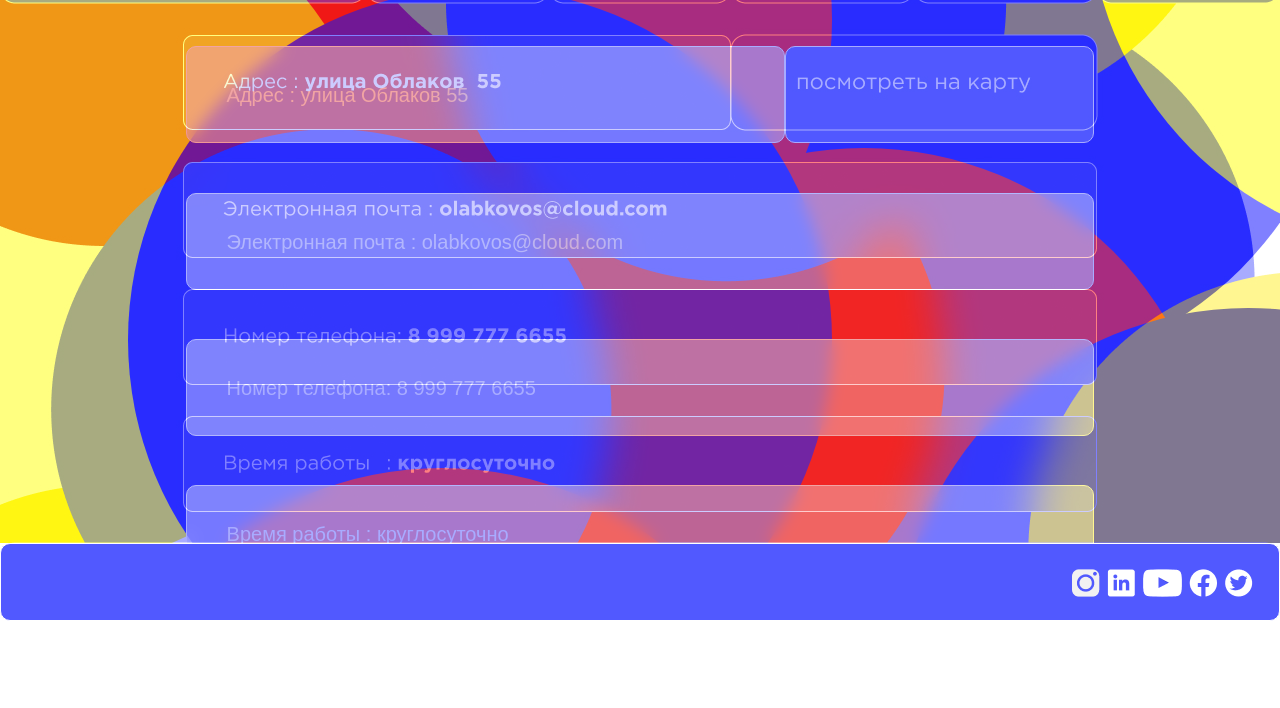
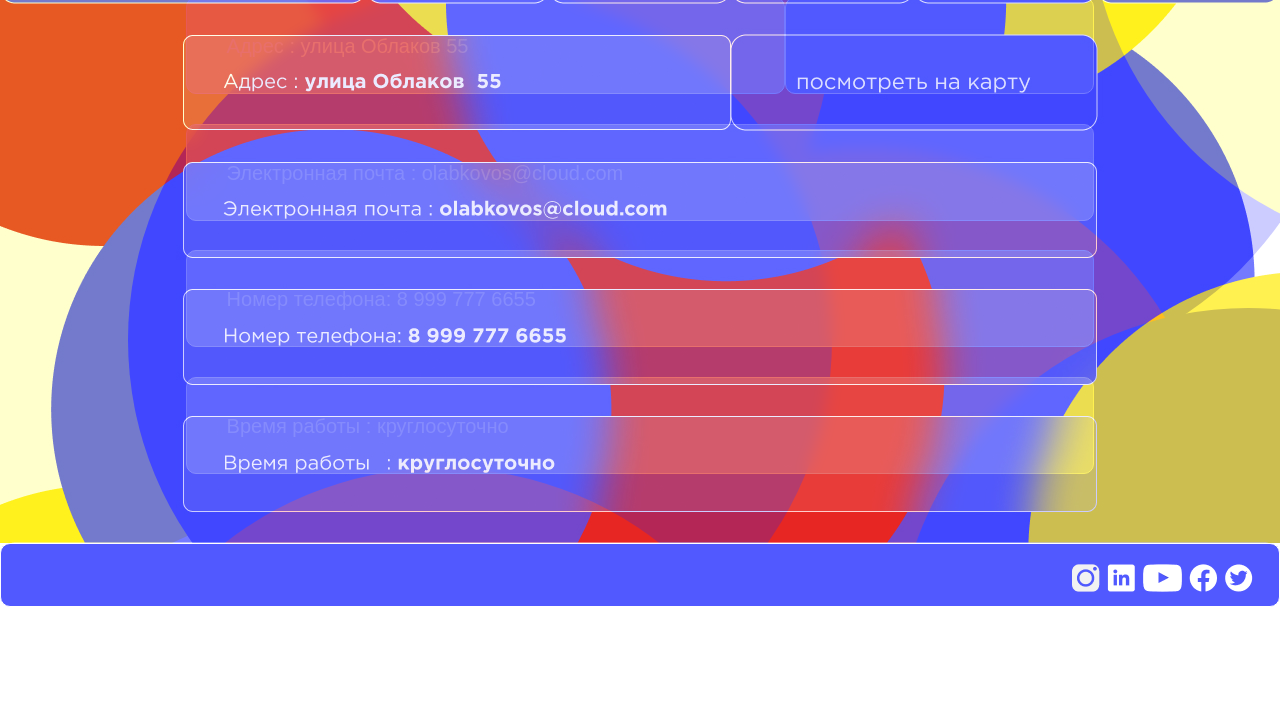
Before and after one commit to MargueriteLts/ArtPraktika-modul4-2021, a plain HTML site: page nop/kontakt.html in a window 1280 px wide. Shown: the part 92-800 px from the top of the page. Drawn offline with nearby package versions, Linux system fonts and the light colour scheme; files that its build step writes are made by us from their sources; files whose address does not match are found by name.

Commit message:
Update layout.css

```diff
--- a/stylesheets/layout.css
+++ b/stylesheets/layout.css
@@ -53,12 +53,14 @@ p {
 .model {
   position: absolute;
   /* height: 100vh; */
-  height: 2618px;
   width: 100%;
-  opacity: .5;
-  z-index: 1000;
+  opacity: .8;
   top: 0;
   left: 0;
+}
+.myviewport-glav {
+  height: 2604px;
+  z-index: 1000;
 }
 .affichage-on {
   display: block;
@@ -74,14 +76,14 @@ p {
 }
 /* TOOLS */
 
-.glav {
+.pageglav {
   position: relative;
   display: flex;
   flex-direction: column;
-  overflow: hidden;
   /* height: 100%; */
   /* height: 1270px; */
   height: 2540px;
+  overflow: hidden;
 }
 .section {
   position: relative;
@@ -99,7 +101,7 @@ p {
   flex-direction: row;
 }
 .navigation {
-  height: 16%;
+  height: 95px;
 }
 .menu {
   position: relative;
@@ -209,6 +211,10 @@ p {
   width: 100%;
   /* overflow: hidden; */
   z-index: -1;
+  display: flex;
+  flex-direction: column;
+  align-items: center;
+  justify-content: center;
 }
 .rond {
   display: block;
@@ -231,8 +237,8 @@ p {
   display: flex;
   flex-direction: column;
   align-items: center;
-  justify-content: space-evenly;
-  height: 635px;
+  justify-content: space-between;
+  height: 477px;
   width: 100%;
 }
 .row {
@@ -282,5 +288,5 @@ p {
   display: block;
   position: relative;
   width: 100%;
-  height: 78px;
+  height: 64px;
 }
```
